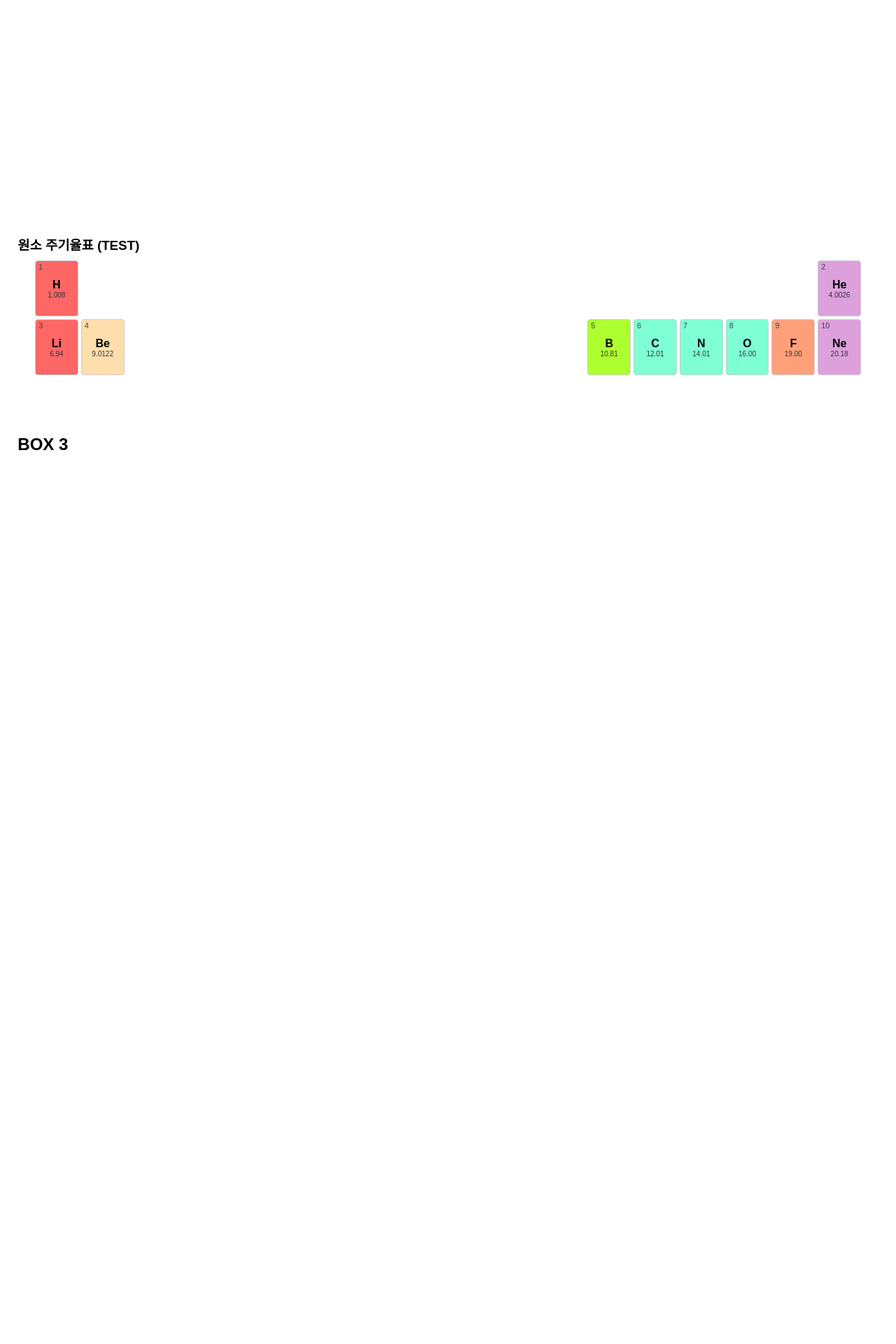
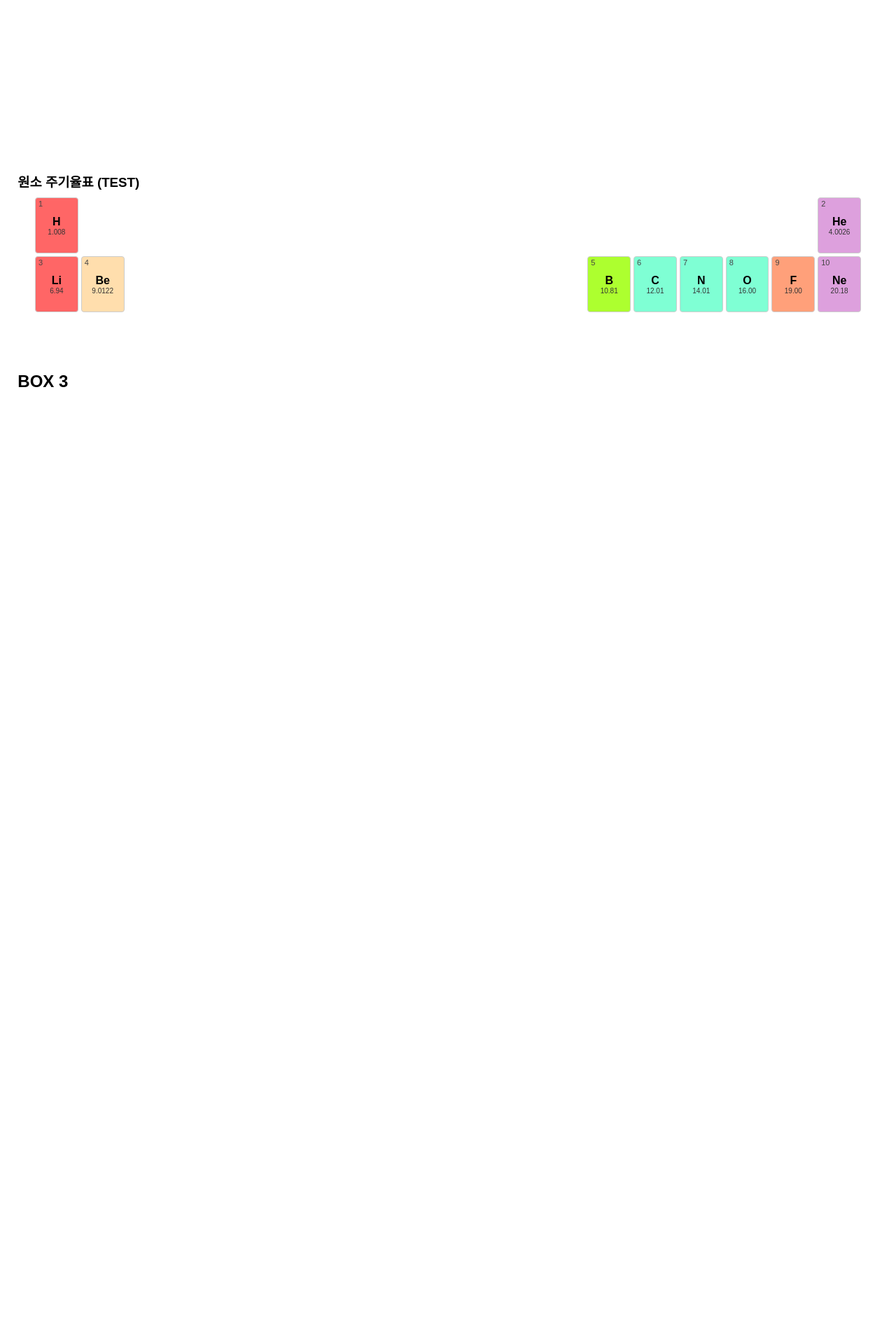
Before and after one commit to GaemiGaemi/science, a Jekyll site: the page built from index.html, in a window 1280 px wide. Shown: the part 1721-3641 px from the top of the page at 70% size. Built offline with Jekyll 4.4.1, drawn with Linux system fonts in a browser that asks for light colours.

Commit message:
Update style.css

```diff
--- a/assets/css/style.css
+++ b/assets/css/style.css
@@ -47,7 +47,7 @@ body, html {
   justify-content: center;
 }
 .middle {
-  margin-top: 110dvh;
+  margin-top: 105dvh;
   background: white;
 }
 .third {
```
